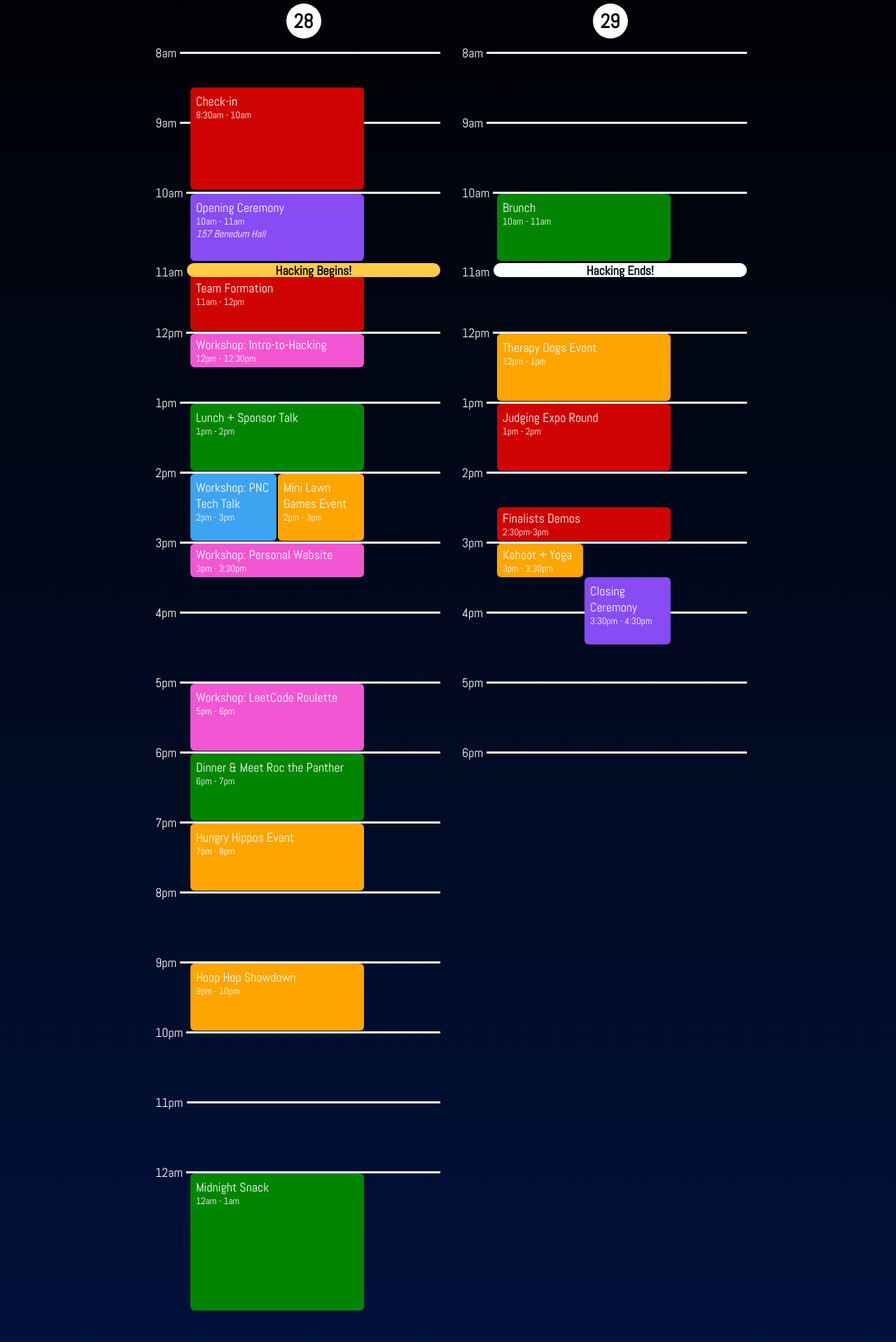
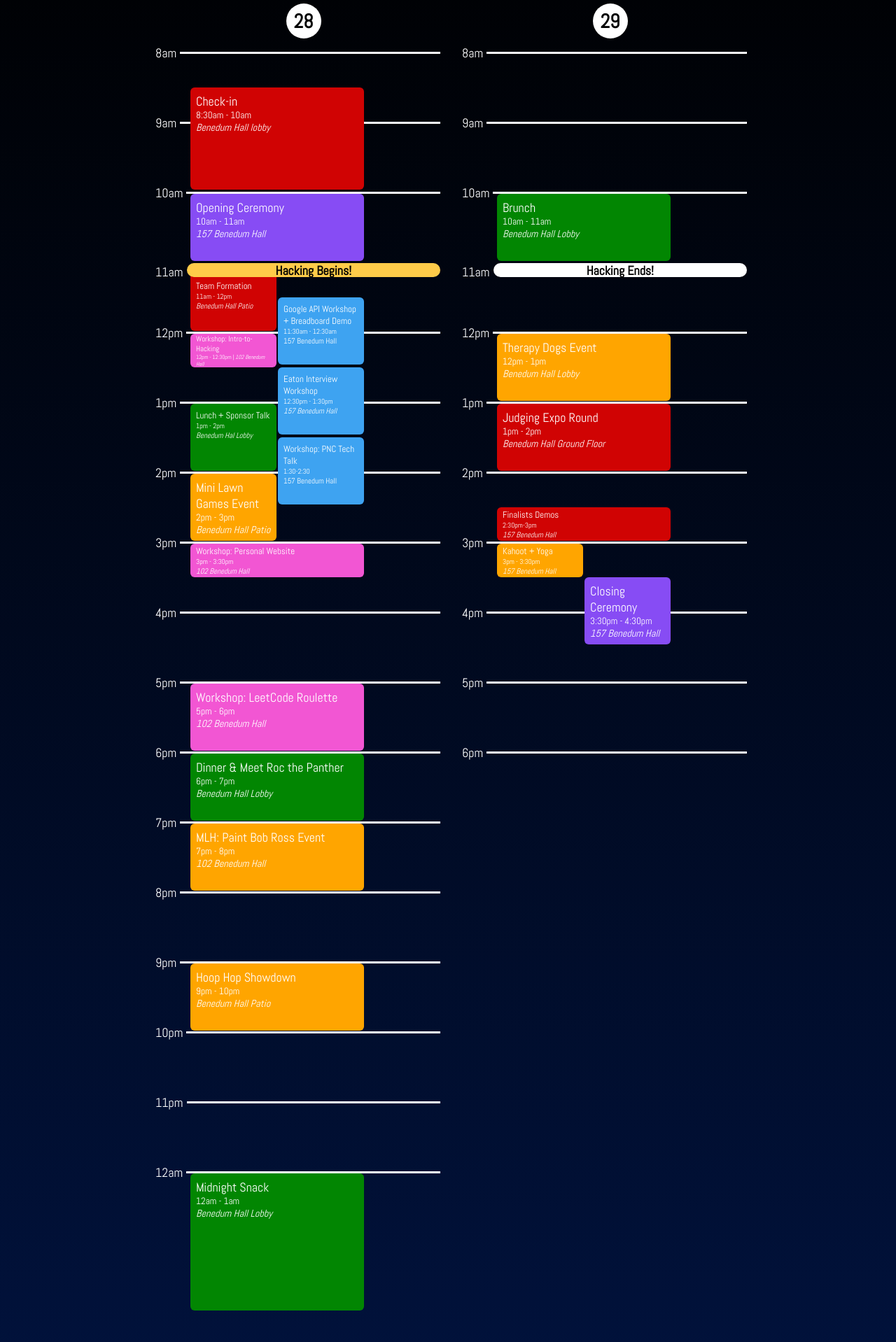
Before and after one commit to SteelHeads/steelhacks.com, a Jekyll site: the page built from index.html, in a window 1280 px wide. Shown: the part 1369-3287 px from the top of the page at 70% size. Built offline with Jekyll 4.4.1, drawn with Linux system fonts in a browser that asks for light colours.

Commit message:
updated schedule

```diff
--- a/_sass/_page.scss
+++ b/_sass/_page.scss
@@ -929,3 +929,24 @@ h1 {
 .val {
   font-size: 30px;
 }
+
+.event-title.event-small {
+  font-size: 11px;
+}
+.event-time.event-small {
+  font-size: 8px;
+}
+
+.event-location.event-small {
+  font-size: 9px;
+}
+.event-title {
+  font-size: 13px;
+}
+
+.event-location.event-medium {
+  font-size: 11px;
+}
+.event-time.event-medium {
+  font-size: 10px;
+}
--- a/index.html
+++ b/index.html
@@ -120,7 +120,7 @@ Participants will have the opportunity to dream, design, and deliver technology
                       <div class="event ninety-mins start-half important">
                         <p>Check-in</p>
                         <p class="event-time">8:30am - 10am</p>
-                        <p class="event-location"></p>
+                        <p class="event-location"><em>Benedum Hall lobby</em></p>
                       </div>
 
                     </div>
@@ -159,8 +159,14 @@ Participants will have the opportunity to dream, design, and deliver technology
                 <div class="events">
                   <div class="space"></div>
                   <div class="event important">
-                    <p id="team-formation">Team Formation</p>
-                    <p class="event-time">11am - 12pm</p>
+                    <p id="team-formation" class="event-title">Team Formation</p>
+                    <p class="event-time event-medium">11am - 12pm</p>
+                    <p class="event-location event-medium"><em>Benedum Hall Patio</em></p>
+                  </div>
+                  <div class="event sponsor-event start-half">
+                    <p class="event-title">Google API Workshop + Breadboard Demo</p>
+                    <p class="event-time event-medium">11:30am - 12:30am</p>
+                    <p class="event-location event-medium">157 Benedum Hall</p>
                   </div>
                 </div>
             </li>
@@ -173,8 +179,14 @@ Participants will have the opportunity to dream, design, and deliver technology
               <div class="events">
                 <div class="space"></div>
                 <div class="event student-event half-hour">
-                  <p>Workshop: Intro-to-Hacking</p>
-                  <p class="event-time">12pm - 12:30pm</p>
+                  <p class="event-small event-title">Workshop: Intro-to-Hacking</p>
+                  <p class="event-time event-small">12pm - 12:30pm | <em>102 Benedum Hall</em></p>
+
+                </div>
+                <div class="event sponsor-event start-half">
+                  <p class="event-title">Eaton Interview Workshop</p>
+                  <p class="event-time event-medium">12:30pm - 1:30pm</p>
+                  <p class="event-location event-medium"><em>157 Benedum Hall</em></p>
                 </div>
 
           </li>
@@ -186,7 +198,16 @@ Participants will have the opportunity to dream, design, and deliver technology
             </div>
             <div class="events">
               <div class="space"></div>
-                <div class="event meal"><p>Lunch + Sponsor Talk</p><p class="event-time">1pm - 2pm</p></div>
+                <div class="event meal"><p class="event-title">Lunch + Sponsor Talk</p>
+                  <p class="event-time event-medium">1pm - 2pm</p>
+                  <p class="event-location event-medium"><em>Benedum Hal Lobby</em></p>
+                </div>
+
+                <div class="event sponsor-event start-half">
+                  <p class="event-title">Workshop: PNC Tech Talk</p>
+                  <p class="event-time event-medium">1:30-2:30</p>
+                  <p class="event-location event-medium">157 Benedum Hall</p>
+                </div>
             </div>
           </li>
           <li class="hour">
@@ -197,14 +218,12 @@ Participants will have the opportunity to dream, design, and deliver technology
             </div>
             <div class="events">
                <div class="space"></div>
-                <div class="event sponsor-event">
-                  <p>Workshop: PNC Tech Talk</p>
-                  <p class="event-time">2pm - 3pm</p>
-                </div>
                 <div class="event fun-event">
                   <p>Mini Lawn Games Event</p>
                   <p class="event-time">2pm - 3pm</p>
+                  <p class="event-location"><em>Benedum Hall Patio</em></p>
                 </div>
+                <div class="event"></div>
 
             </div>
           </li>
@@ -221,8 +240,9 @@ Participants will have the opportunity to dream, design, and deliver technology
                 <p class="event-time">3pm - 5pm</p>
               </div>  -->
               <div class="event student-event half-hour">
-                <p>Workshop: Personal Website</p>
-                <p class="event-time">3pm - 3:30pm</p>
+                <p class="event-title">Workshop: Personal Website</p>
+                <p class="event-time event-medium">3pm - 3:30pm</p>
+                <p class="event-location event-medium"><em>102 Benedum Hall</em></p>
               </div>
 
             </div>
@@ -252,6 +272,7 @@ Participants will have the opportunity to dream, design, and deliver technology
               <div class="event student-event">
                 <p>Workshop: LeetCode Roulette</p>
                 <p class="event-time">5pm - 6pm</p>
+                <p class="event-location"><em>102 Benedum Hall</em></p>
               </div>
 
 
@@ -266,7 +287,8 @@ Participants will have the opportunity to dream, design, and deliver technology
             </div>
             <div class="events">
               <div class="space"></div>
-              <div class="event meal"><p>Dinner & Meet Roc the Panther</p><p class="event-time">6pm - 7pm</p></div>
+              <div class="event meal"><p>Dinner & Meet Roc the Panther</p><p class="event-time">6pm - 7pm</p><p class="event-location"><em>Benedum Hall Lobby</em></p></div>
+
             </div>
           </li>
           <li class="hour">
@@ -277,7 +299,8 @@ Participants will have the opportunity to dream, design, and deliver technology
             </div>
             <div class="events">
               <div class="space"></div>
-              <div class="event fun-event"><p>Hungry Hippos Event</p><p class="event-time">7pm - 8pm</p></div>
+              <div class="event fun-event"><p>MLH: Paint Bob Ross Event</p><p class="event-time">7pm - 8pm</p><p class="event-location"><em>102 Benedum Hall</em></p></div>
+
             </div>
           </li>
           <li class="hour">
@@ -297,7 +320,7 @@ Participants will have the opportunity to dream, design, and deliver technology
             </div>
             <div class="events">
               <div class="space"></div>
-              <div class="event fun-event"><p>Hoop Hop Showdown</p><p class="event-time">9pm - 10pm</p></div>
+              <div class="event fun-event"><p>Hoop Hop Showdown</p><p class="event-time">9pm - 10pm</p><p class="event-location"><em>Benedum Hall Patio</em></p></div>
 
             </div>
           </li>
@@ -327,7 +350,7 @@ Participants will have the opportunity to dream, design, and deliver technology
             </div>
             <div class="events">
               <div class="space"></div>
-              <div class="event meal two-hours"><p>Midnight Snack</p><p class="event-time">12am - 1am</p></div>
+              <div class="event meal two-hours"><p>Midnight Snack</p><p class="event-time">12am - 1am</p><p class="event-location"><em>Benedum Hall Lobby</em></p></div>
 
             </div>
           </li>
@@ -373,7 +396,7 @@ Participants will have the opportunity to dream, design, and deliver technology
                   </div>
                   <div class="events">
                     <div class="space"></div>
-                    <div class="event meal"><p>Brunch</p><p class="event-time">10am - 11am</p></div>
+                    <div class="event meal"><p>Brunch</p><p class="event-time">10am - 11am</p><p class="event-location"><em>Benedum Hall Lobby</em></p></div>
                   </div>
               </li>
               <li class="hour">
@@ -394,7 +417,7 @@ Participants will have the opportunity to dream, design, and deliver technology
               </div>
               <div class="events">
                 <div class="space"></div>
-                <div class="event fun-event"><p>Therapy Dogs Event</p><p class="event-time">12pm - 1pm</p></div>
+                <div class="event fun-event"><p>Therapy Dogs Event</p><p class="event-time">12pm - 1pm</p><p class="event-location"><em>Benedum Hall Lobby</em></p></div>
               </div>
           </li>
           <li class="hour">
@@ -405,7 +428,7 @@ Participants will have the opportunity to dream, design, and deliver technology
             </div>
             <div class="events">
                <div class="space"></div>
-                <div class="event important"><p>Judging Expo Round</p><p class="event-time">1pm - 2pm</p></div>
+                <div class="event important"><p>Judging Expo Round</p><p class="event-time">1pm - 2pm</p><p class="event-location"><em>Benedum Hall Ground Floor</em></p></div>
             </div>
           </li>
           <li class="hour">
@@ -416,7 +439,7 @@ Participants will have the opportunity to dream, design, and deliver technology
             </div>
              <div class="events">
               <div class="space"></div>
-                <div class="event half-hour start-half important"><p>Finalists Demos</p><p class="event-time">2:30pm-3pm</p></div>
+                <div class="event half-hour start-half important"><p class="event-title">Finalists Demos</p><p class="event-time event-medium">2:30pm-3pm</p><p class="event-location event-medium"><em>157 Benedum Hall</em></p></div>
             </div>
           </li>
           <li class="hour">
@@ -427,8 +450,8 @@ Participants will have the opportunity to dream, design, and deliver technology
             </div>
             <div class="events">
               <div class="space"></div>
-              <div class="event fun-event half-hour"><p>Kahoot + Yoga</p><p class="event-time">3pm - 3:30pm</p></div>
-                  <div class="event ceremony start-half"><p>Closing Ceremony</p><p class="event-time">3:30pm - 4:30pm</p></div>
+              <div class="event fun-event half-hour"><p class="event-title">Kahoot + Yoga</p><p class="event-time event-medium">3pm - 3:30pm</p><p class="event-location event-medium"><em>157 Benedum Hall</em></p></div>
+                  <div class="event ceremony start-half"><p>Closing Ceremony</p><p class="event-time">3:30pm - 4:30pm</p><p class="event-location"><em>157 Benedum Hall</em></p></div>
             </div>
           </li>
           <li class="hour">
```
